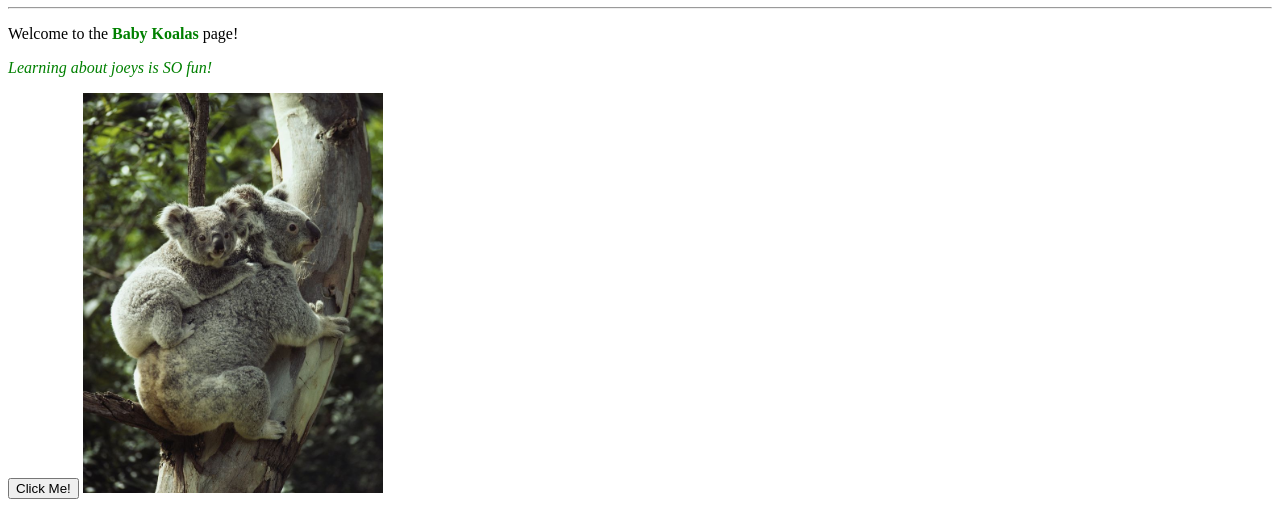
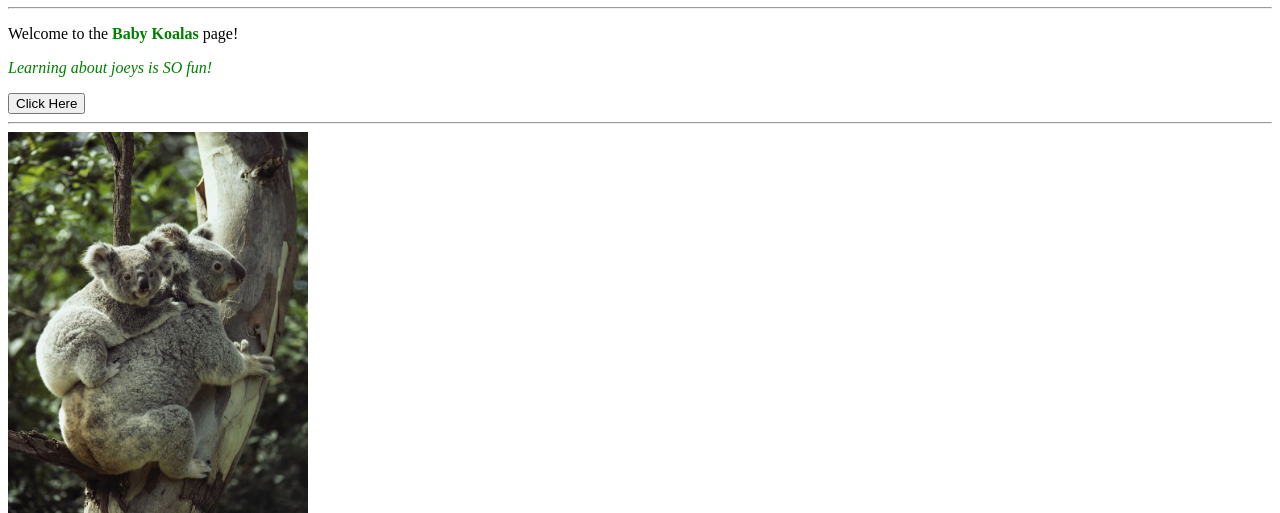
Before and after one commit to rntorres/FirstProject, a plain HTML site: page BabyKoalas.html in a window 1280 px wide. Shown: the part 73-586 px from the top of the page. Drawn offline with Linux system fonts and the light colour scheme.

Commit message:
submit changes

```diff
--- a/BabyKoalas.html
+++ b/BabyKoalas.html
@@ -28,7 +28,8 @@ function myFunction() {
 }
 </script>
 
-<button type="button" onclick="myFunction()">Click Me!</button>
+<button type="button" onclick="myFunction()">Click Here</button>
+	<hr>
 	<img src="images/babykoala1.jpg" height="400" width="300" alt="Joey on Mama Koala's Back">
 	<h2 class="header">Life of a Koala Joey</h2>
 	<p>As we previously learned, baby koalas are called <i style="background-color: lawngreen">joeys</i>.
```
